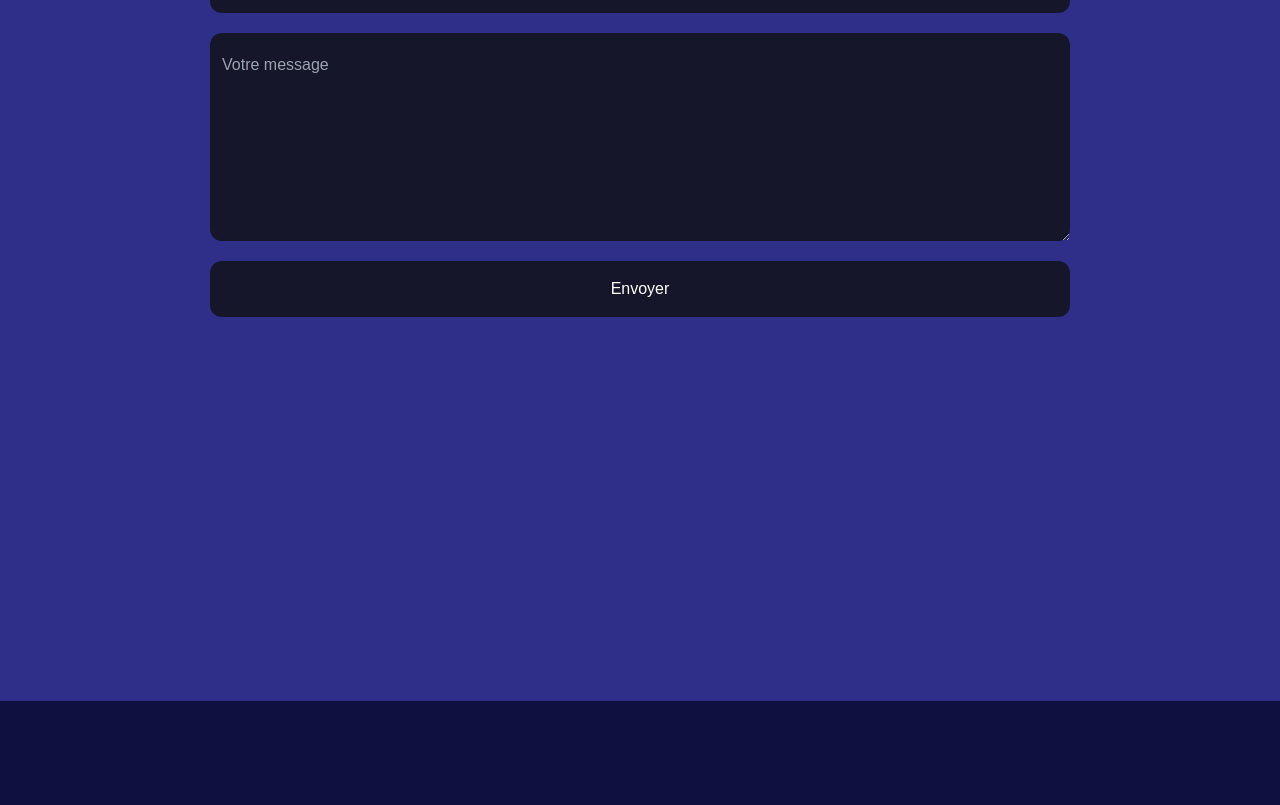
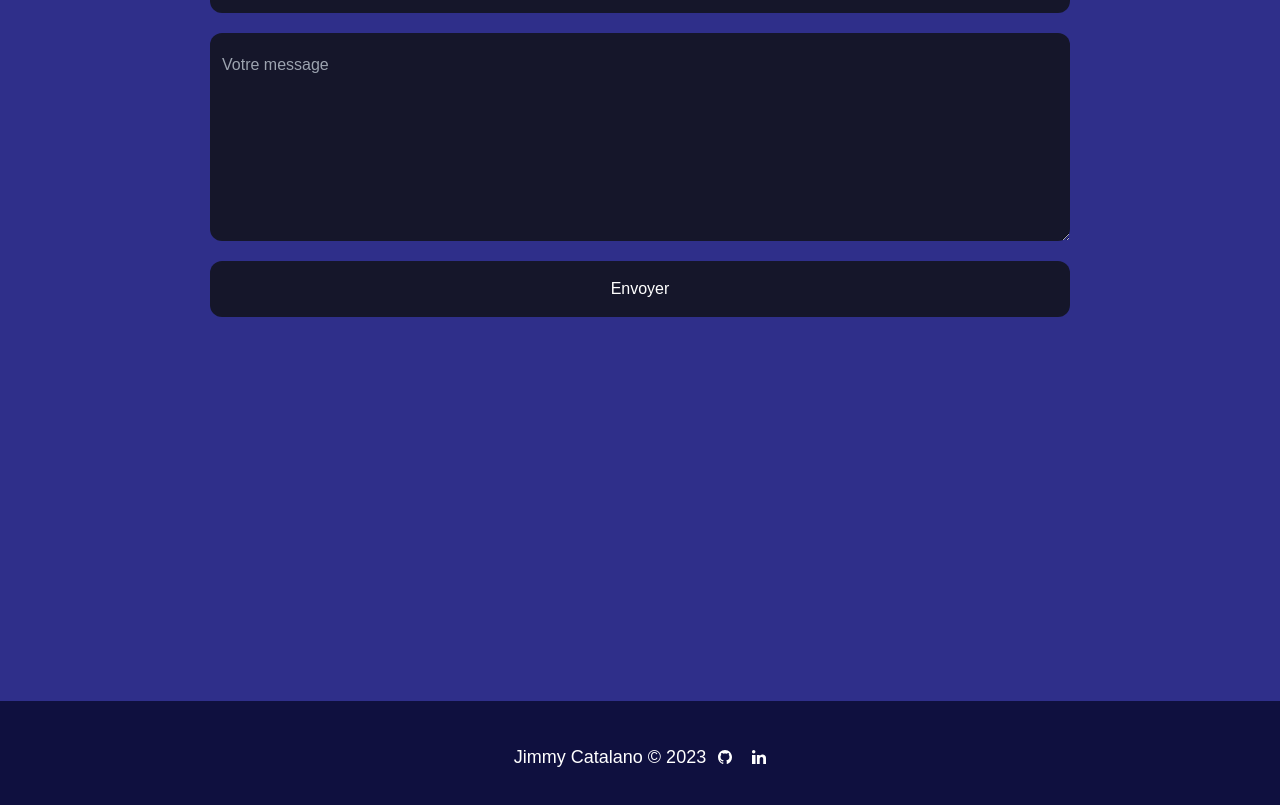
Before and after one commit to Jimmy-Ctln/Portfolio, a Next.js app: page / in a window 1280 px wide. Shown: the part 6508-7313 px from the top of the page. Before the commit the page ends 7209 px from the top, so only its background shows below. Built offline with nearby package versions, Linux system fonts and the light colour scheme; no server answers.

Commit message:
Add a footer

```diff
--- a/src/app/page.js
+++ b/src/app/page.js
@@ -5,6 +5,7 @@ import { Skills } from './sections/skills'
 import { Experiences } from './sections/experiences'
 import { MyWork } from './sections/my-work'
 import { Contact } from './sections/contact'
+import { Footer } from '@/components/footer'
 
 
 export default function Portfolio() {
@@ -13,14 +14,17 @@ export default function Portfolio() {
       <header>
         <Header/>
       </header>
-        <main>
+      <main>
         <Home/>
         <AboutMe/>
         <Skills/>
         <Experiences/>
         <MyWork/>
         <Contact/>
-        </main>
+      </main>
+      <footer>
+        <Footer/>
+      </footer>
     </>
 
   )
--- a/src/components/footer/index.jsx
+++ b/src/components/footer/index.jsx
@@ -1,9 +1,14 @@
 import React from 'react'
+import { SocialNetworks } from '../social-networks'
 
 export const Footer = () => {
   return (
-    <div className='mt-56'>
-      <h3>Footer</h3>
+
+    <div className='flex justify-center items-center gap-3 w-full mt-10 pb-10'>
+        <span className='text-lg max-md:text-sm max-sm:text-xs'>Jimmy Catalano © 2023</span>
+      <div className='w-12 max-sm:w-10'>
+        <SocialNetworks/>
+      </div>
     </div>
   )
 }
```
